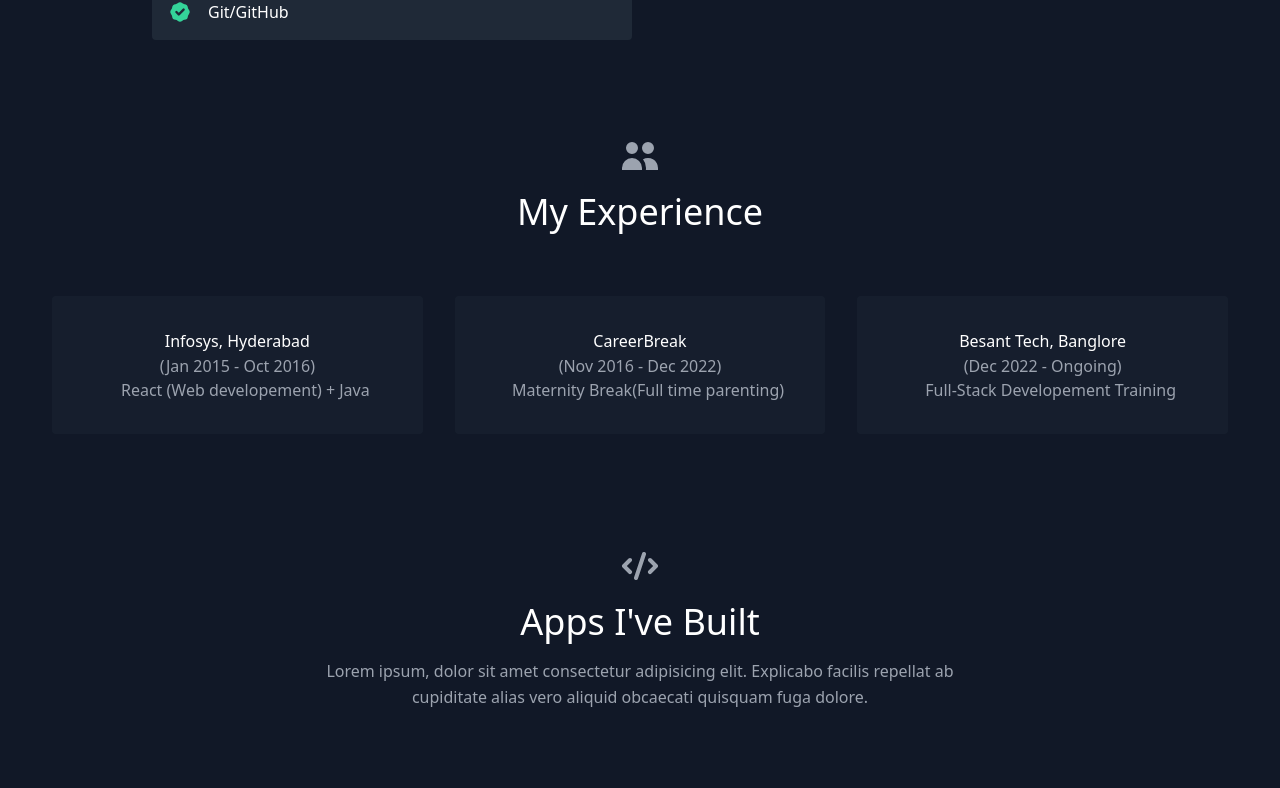
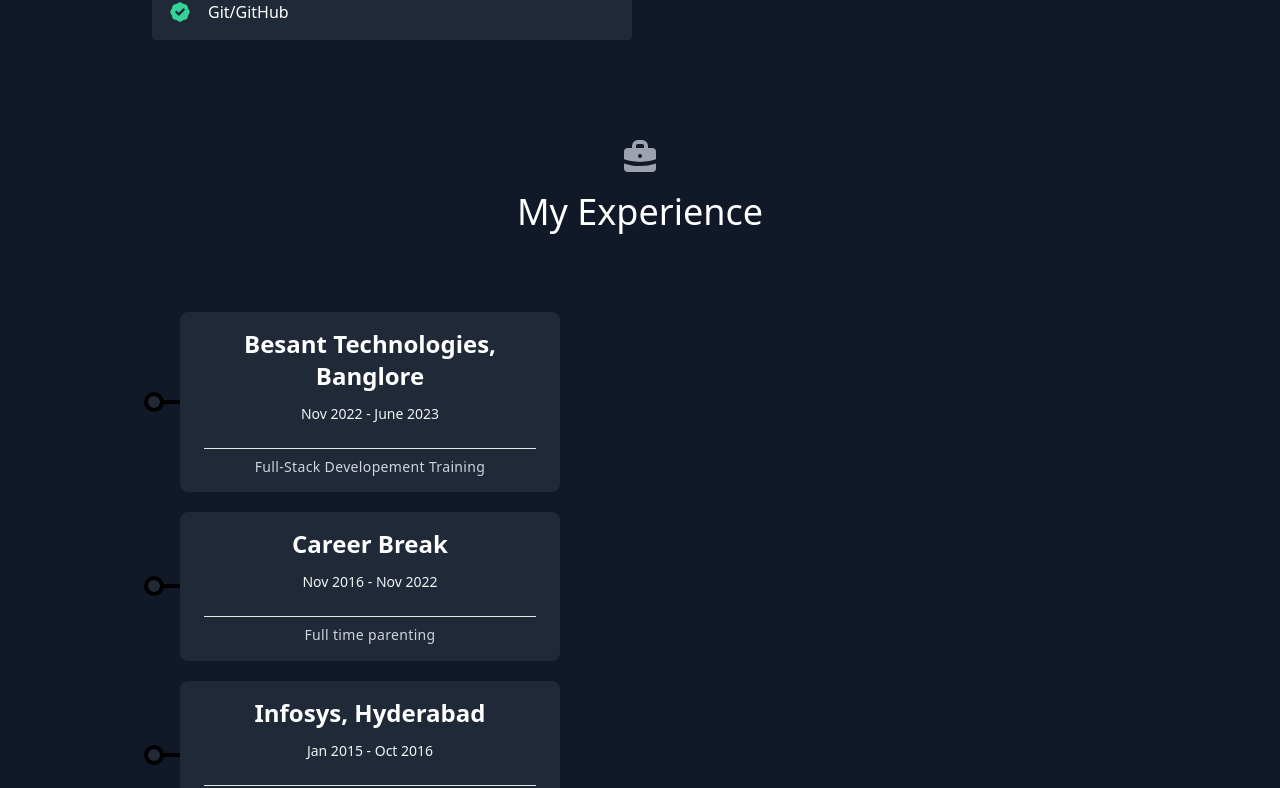
Before and after one commit to PripatOnGit/Priyanka_Patil_Portfolio_Website, a React (Create React App) app: page / in a window 1280 px wide. Shown: the part 1200-1988 px from the top of the page. Built offline with nearby package versions, Linux system fonts and the light colour scheme.

Commit message:
Contact component updated

```diff
--- a/src/components/Contact.js
+++ b/src/components/Contact.js
@@ -11,7 +11,7 @@
                 Contact
                 </h1>
             <div className="bg-gray-850 relative flex flex-wrap py-6 rounded shadow-md">
-            <div className="lg:w-1/2 px-6">
+            <div className="lg:w-1/2 sm:w-1/2 md:w-1/2 px-6 text-right">
               <h2 className="title-font font-semibold text-white tracking-widest text-xs">
                 ADDRESS:
               </h2>
@@ -20,7 +20,7 @@
                 Karnataka (KA), India.
               </p>
             </div>
-            <div className="lg:w-1/2 px-6 mt-4 lg:mt-0">
+            <div className="lg:w-1/2 sm:w-1/2 md:w-1/2 px-6 text-left">
               <h2 className="title-font font-semibold text-white tracking-widest text-xs">
                 EMAIL:
               </h2>
--- a/src/components/Experience.js
+++ b/src/components/Experience.js
@@ -1,34 +1,39 @@
 
 import React from "react";
-import { TerminalIcon, UsersIcon } from "@heroicons/react/solid";
+import {  BriefcaseIcon, BadgeCheckIcon } from "@heroicons/react/solid";
 import { experience } from "../data";
 
 export default function Experience() {
   return (
     <section id="experience">
       <div className="container px-5 py-10 mx-auto text-center">
-        <UsersIcon className="w-10 inline-block mb-4" />
+        <div className="text-center mb-20">
+          <BriefcaseIcon className="w-10 inline-block mb-4" />
           <h1 className="sm:text-4xl text-3xl font-medium title-font text-white mb-12">
            My Experience
           </h1>
-        <div className="flex flex-wrap m-4">
+        </div>
+        <div className="flex flex-wrap lg:w-4/5 sm:mx-auto sm:mb-2 -mx-2">
+        <ul class="list-none m-0 p-0">
         {experience.map((experience) => (
-            <div className="p-4 md:w-1/3 w-full">
-              <div className="h-full bg-gray-800 bg-opacity-40 p-8 rounded">
-                <span className="leading-relaxed mb-6 items-center font-medium text-white">{experience.company}</span><br></br>
-                <span>({experience.duration})</span>
-                <div className="inline-flex items-center">
-
-                  <span className="flex-grow flex flex-col pl-4">
-                    <span className="title-font font-medium ">
-                      {experience.tech}
-                    </span>
-
-                  </span>
+           <li class="mb-5 ">
+           <div class="flex group items-center ">
+               <div class="bg-gray-800 group-hover:bg-green-700 z-10 rounded-full border-4 border-black  h-5 w-5">
+                   <div class="bg-black h-1 w-6 items-center  ml-4 mt-1"></div>
+               </div>
+               <div class="flex-1 ml-4 z-10 font-medium">
+                   <div class="  space-y-2 bg-gray-800 rounded-lg shadow-only transition-ease lg:w-11/12 px-6 py-4">
+                       <h3 class="mb-3 font-bold text-white text-2xl">{experience.company}</h3>
+                       <p class="pb-4 text-sm text-gray-100">{experience.duration}</p>
+                       <hr />
+                       <p class="text-sm font-medium leading-snug tracking-wide text-gray-300 text-opacity-100">{experience.tech}</p>
                    </div>
                </div>
            </div>
+       </li>
+
           ))}
+          </ul>
         </div>
       </div>
     </section>
--- a/src/components/Navbar.js
+++ b/src/components/Navbar.js
@@ -11,13 +11,13 @@
           </a>
         </a>
         <nav className="md:mr-auto md:ml-4 md:py-1 md:pl-4 md:border-l md:border-gray-700	flex flex-wrap items-center text-base justify-center">
-          <a href="#projects" className="mr-5 hover:text-white">
+          <a href="#experience" className="mr-5 hover:text-white">
             Past Work
           </a>
           <a href="#skills" className="mr-5 hover:text-white">
             Skills
           </a>
-          <a href="#experience" className="mr-5 hover:text-white">
+          <a href="#projects" className="mr-5 hover:text-white">
             Projects
           </a>
         </nav>
--- a/src/data.js
+++ b/src/data.js
@@ -47,18 +47,18 @@
 
 export const experience = [
   {
+    company: "Besant Technologies, Banglore",
+    duration: "Nov 2022 - June 2023",
+    tech: "Full-Stack Developement Training",
+  }, {
+    company: "Career Break",
+    duration: "Nov 2016 - Nov 2022",
+    tech: "Full time parenting",
+  },
+  {
     company: "Infosys, Hyderabad",
     duration: "Jan 2015 - Oct 2016",
-    tech: "React (Web developement) + Java",
-  },
-  {
-    company: "CareerBreak",
-    duration: "Nov 2016 - Dec 2022",
-    tech: " Maternity Break(Full time parenting)",
-  },
-  {
-    company: "Besant Tech, Banglore",
-    duration: "Dec 2022 - Ongoing",
-    tech: "Full-Stack Developement Training",
-  },
+    tech: "ReactJs (Web developement) + Java",
+  }
+
 ];
```
Lines whose indentation alone changed are shown as unchanged.
